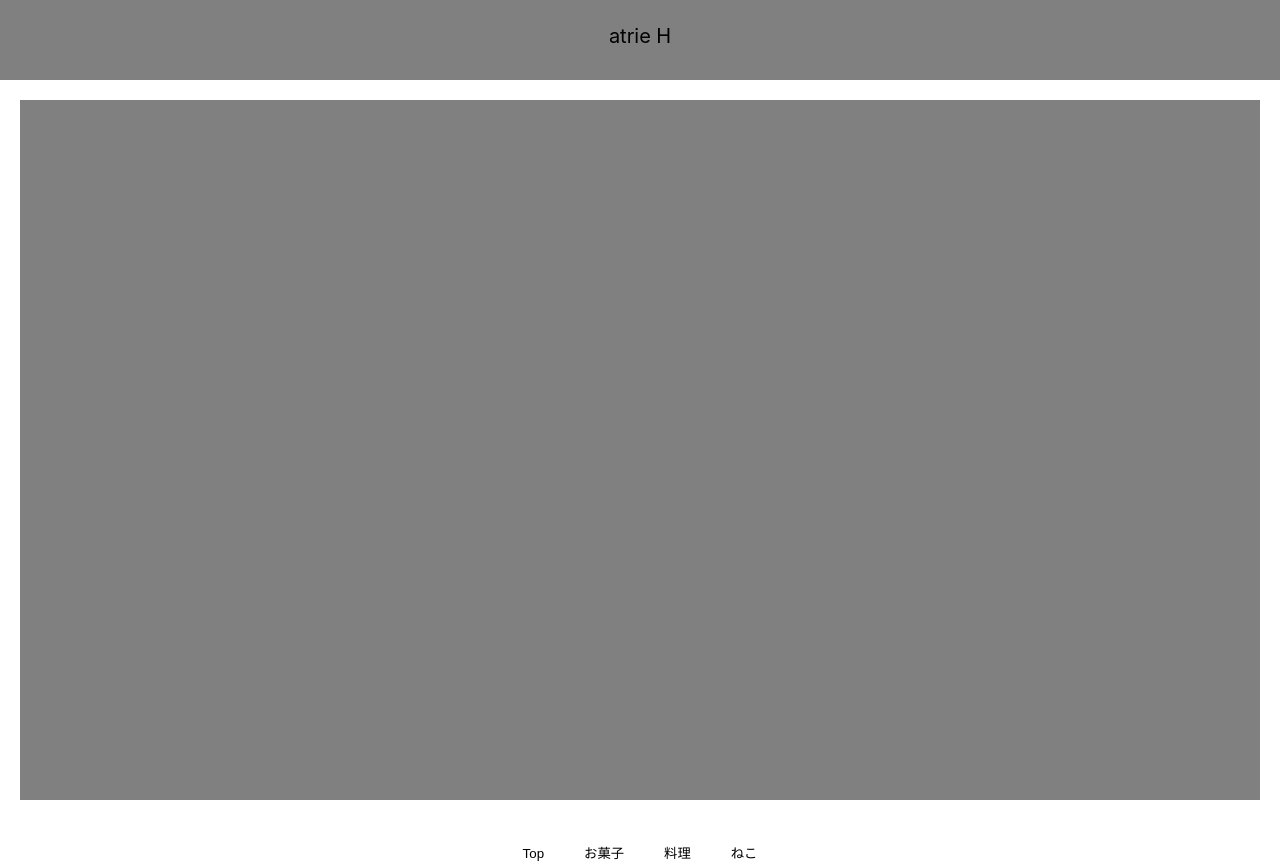
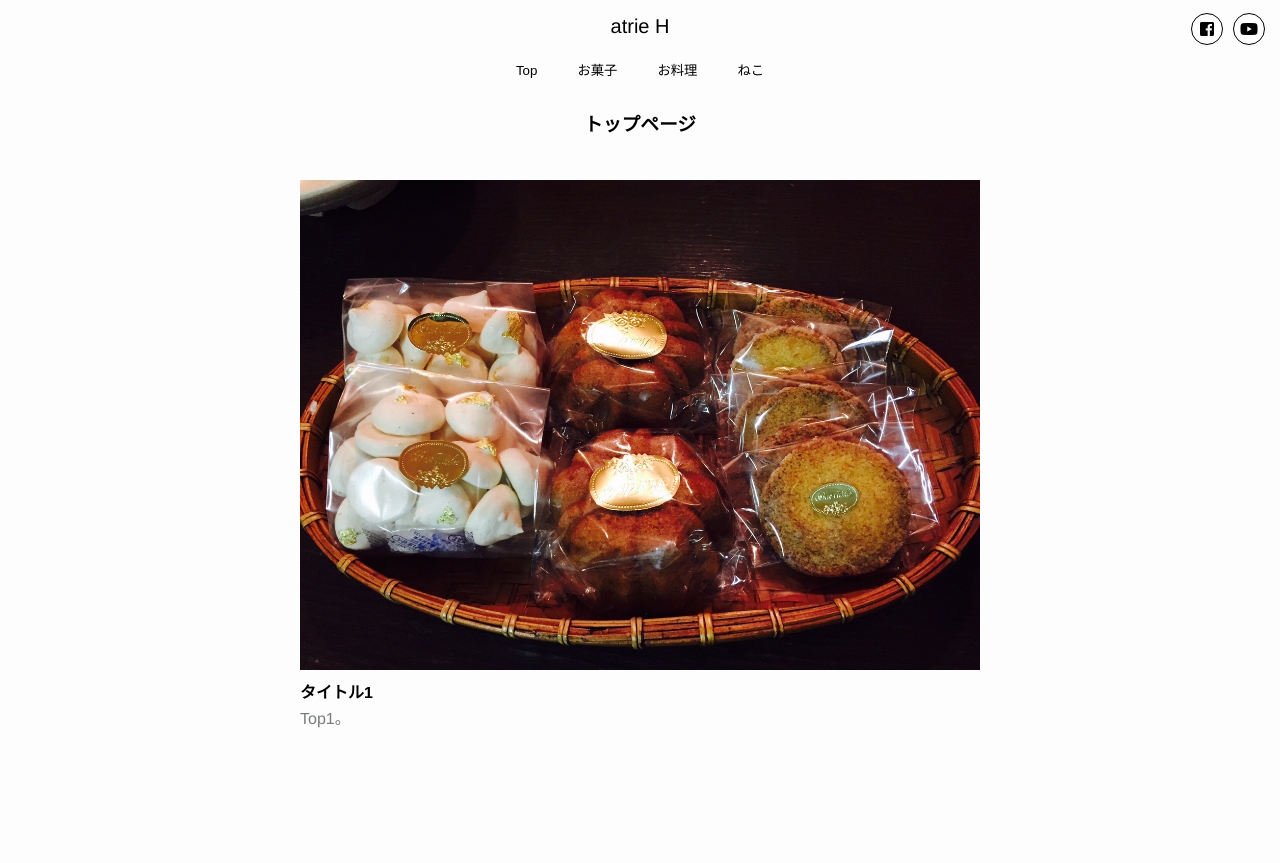
Before and after one commit to Yuichi617/mama_blog, a plain HTML site: page index.html in a window 1280 px wide. Shown: the top 863 px of the page. Drawn offline with Linux system fonts and the light colour scheme.

Commit message:
update:210131

```diff
--- a/css/style.css
+++ b/css/style.css
@@ -1,46 +1,114 @@
 body {
+    font-family: "Helvetica Neue",Arial,"Hiragino Kaku Gothic ProN","Hiragino Sans",Meiryo,sans-serif;
     display: flex;
     flex-direction: column;
     height: 100%;
+    background: #fcfdfc;
 }
 
 /* ヘッダー */
 header {
+    display: flex;
+    flex-direction: column;
     height: 80px;
-    background: gray;
     margin-bottom: 20px;
 }
 
-header h1 {
+.header_top {
+    display: flex;
+    justify-content: center;
+    margin-top: 10px;
+    margin-bottom: 10px;
+    position: relative;
+}
+
+.header_logo h1 {
     font-size: 20px;
     font-weight: normal;
-    text-align: center;
-    margin-top: 20px;
+}
+
+.header_social_icon {
+    position: absolute;
+    right: 10px;
+    top: 3px;
+    display: flex;
+    justify-content: center;
+}
+
+.social_icon {
+    padding: 0 5px;
+}
+
+.icon_badge {
+    width: 30px;
+    height: 30px;
+    background: #fff;
+    display: inline-block;
+    border: .5px solid black;
+    border-radius: 50%;
+    position: relative;
+    transition: background-color .3s ease-out;
+}
+
+.icon_badge .icon {
+    position: absolute;
+    top: 50%;
+    left: 50%;
+    transform:translate(-50%,-50%);
+    color: black;
+    line-height: 0;
+    line-height: 0;
+}
+
+.facebook_icon_badge:hover {
+    background: #3b5998;
+}
+
+.youtube_icon_badge:hover {
+    background: #f00;
+}
+
+.icon_badge:hover .icon {
+    color: #fff;
+}
+
+.category_nav {
+    display: flex;
+    justify-content: center;
+    /* background-color: #d0cfcd; */
+    padding: 5px 0;
+}
+
+.nav_item {
+    position: relative;
+    padding: 0 20px;
+}
+
+.nav_item::before {
+    position: absolute;
+    bottom: 0;
+    left: 0;
+    content: "";
+    margin: auto;
+    width: 100%;
+    height: 1px;
+    background: #000;
+    transform: scale(0, 1);
+    transition: transform .3s;
+    transform-origin: center top;
+}
+
+.nav_item:hover::before {
+    transform: scale(1, 1);
 }
 
 /* トップイメージ */
 
-.header_image_wrapper {
-    padding: 0 20px;
-    margin-bottom: 20px;
-}
-
-.header_image {
-    width: 100%;
-    height: 400px;
-    background: gray;
+main {
+    padding: 0 50px;
 }
 
 /* メイン */
-
-.category_nav {
-    display: flex;
-    justify-content: center;
-}
-
-.nav_item {
-    padding: 0 20px;
-}
 
 .content-inner {
     flex: 1;
@@ -49,41 +117,68 @@ header h1 {
 .content-container {
     display: none;
     flex-direction: column;
-    transform: translateY(-20px);
-    opacity: 0;
-    transition: display 0s, transform 0s, opacity 0s;
 }
 
 .content-container.show {
     display: flex;
-    transform: translateY(0px);
-    opacity: 1;
-    transition: display 0s, transform .3s ease, opacity .3s ease;
+    animation: have-show 1s ease .2s;
+}
+
+@keyframes have-show {
+    0%{display: none; opacity:0; transform: translateY(-30px);}
+    100%{display: flex; opacity:1; transform: translateY(0px);}
+}
+
+.content-container_title {
+    width: 100%;
+    text-align: center;
+    margin-top: 10px;
+    margin-bottom: 30px;
+}
+
+.content-container_main {
+    display: flex;
+    justify-content: center;
+    flex-wrap: wrap;
+    width: 100%;
 }
 
 .content {
-    width: 100%;
-    height: 500px;
-    /* background: gray; */
-    margin-bottom: 30px;
+    height: 370px;
+    width: 300px;
+    margin-bottom: 20px;
 }
 
 .content_image {
     margin: 10px;
-    height: 300px;
+    height: 200px;
+    width: 280px;
+    border-radius: 5px;
     background: red;
 }
 
+.content_image img {
+    height: 200px;
+    width: 280px;
+}
+
 .content_text {
-    height: 170px;
+    height: 150px;
     margin: 0 10px;
-    background: blue;
+}
+
+.content_text h1 {
+    color: #000;
+}
+
+.content_text p {
+    color: #787c7b;
 }
 
 /* フッター */
 footer {
     height: 150px;
-    background: gray;
+    background: #d0cfcd;
     display: flex;
     flex-direction: column;
 }
@@ -100,11 +195,14 @@ footer {
 
 /* トップイメージ */
 .header_image_wrapper {
+    padding: 0 40px;
     margin-bottom: 40px;
 }
 
 .header_image {
+    margin: 0 auto;
     height: 700px;
+    max-width: 1200px;
 }
 
 /* メイン */
@@ -112,15 +210,36 @@ main {
     padding: 0 50px;
 }
 
-.content-container {
+.content-container_main {
     flex-direction: row;
-    justify-content: flex-start;
+    justify-content: center;
     flex-wrap: wrap;
 }
 
 .content {
-    width: 50%;
-    height: 500px;
+    height: 700px;
+    width: 700px;
+    margin-bottom: 20px;
 }
 
+.content_image {
+    margin: 10px;
+    height: 490px;
+    width: 680px;
+    border-radius: 5px;
+    background: red;
 }
+
+.content_image img {
+    width: 100%;
+    height: 490px;
+    width: 680px;
+}
+
+.content_text {
+    height: 180px;
+    margin: 0 10px;
+}
+
+
+}
--- a/index.html
+++ b/index.html
@@ -8,101 +8,188 @@
     <meta name="keywords" content="">
     <link rel="stylesheet" href="css/reset.css">
     <link rel="stylesheet" href="css/style.css">
-    <link href="https://fonts.googleapis.com/icon?family=Material+Icons" rel="stylesheet">
     <link href="https://use.fontawesome.com/releases/v5.6.1/css/all.css" rel="stylesheet">
 </head>
 <body>
     <header>
+        <div class="header_top">
+            <div class="header_logo">
                 <h1>atrie H</h1>
-    </header>
-
-    <section class="header_image_wrapper">
-        <div class="header_image"></div>
-    </section>
-
-    <main>
+            </div>
+            <ul class="header_social_icon">
+                <li class="social_icon">
+                    <a href="#" class="facebook_icon_badge icon_badge">
+                        <span class="facebook_icon icon"><i class="fab fa-facebook-square"></i></span>
+                    </a>
+                </li>
+                <li class="social_icon">
+                    <a href="#" class="youtube_icon_badge icon_badge">
+                        <span class="youtube_icon icon"><i class="fab fa-youtube"></i></span>
+                    </a>
+                </li>
+            </div>
+        </div>
         <ul class="category_nav">
             <li class="nav_item" data-id="top"><button>Top</button></li>
             <li class="nav_item" data-id="sweet"><button>お菓子</button></li>
-            <li class="nav_item" data-id="culinary"><button>料理</button></li>
+            <li class="nav_item" data-id="culinary"><button>お料理</button></li>
             <li class="nav_item" data-id="cat"><button>ねこ</button></li>
         </ul>
+    </header>
+
+    <main>
 
         <section class="content-inner">
             <section class="content-container show" id="top">
+                <div class="content-container_title">
+                    <h1>トップページ</h1>
+                </div>
+                <div class="content-container_main">
+                    <section class="content content1">
+                        <div class="content_image">
+                            <a href="#"><img src="./img/IMG_5437.JPG"></a>
+                        </div>
+                        <div class="content_text">
+                            <h1>タイトル1</h1>
+                            <p>Top1。</p>
+                        </div>
+                    </section>
+                    <section class="content content2">
+                        <div class="content_image">
+                            <a href="#"><img src="./img/IMG_5436.JPG"></a>
+                        </div>
+                        <div class="content_text">
+                            <h1>タイトル2</h1>
+                            <p>Top2</p>
+                        </div>
+                    </section>
+                    <section class="content content3">
+                        <div class="content_image">
+                            <a href="#"><img src="./img/IMG_5426.JPG"></a>
+                        </div>
+                        <div class="content_text">
+                            <h1>タイトル3</h1>
+                            <p>Top3</p>
+                        </div>
+                    </section>
+                    <section class="content content3">
+                        <div class="content_image">
+                            <a href="#"><img src="./img/IMG_5425.JPG"></a>
+                        </div>
+                        <div class="content_text">
+                            <h1>タイトル4</h1>
+                            <p>Top4</p>
+                        </div>
+                    </section>
+                </div>
+            </section>
+
+            <section class="content-container" id="sweet">
+                <div class="content-container_title">
+                    <h1>sweet</h1>
+                </div>
+                <div class="content-container_main">
                     <section class="content content1">
                         <div class="content_image"></div>
-                    <div class="content_text">Top1</div>
+                        <div class="content_text">
+                            <h1>タイトル1</h1>
+                            <p>Top1</p>
+                        </div>
                     </section>
                     <section class="content content2">
                         <div class="content_image"></div>
-                    <div class="content_text">Top2</div>
+                        <div class="content_text">
+                            <h1>タイトル1</h1>
+                            <p>Top1</p>
+                        </div>
                     </section>
                     <section class="content content3">
                         <div class="content_image"></div>
-                    <div class="content_text">Top3</div>
+                        <div class="content_text">
+                            <h1>タイトル1</h1>
+                            <p>Top1</p>
+                        </div>
                     </section>
                     <section class="content content3">
                         <div class="content_image"></div>
-                    <div class="content_text">Top4</div>
+                        <div class="content_text">
+                            <h1>タイトル1</h1>
+                            <p>Top1</p>
+                        </div>
                     </section>
+                </div>
             </section>
 
-            <section class="content-container" id="sweet">
+            <section class="content-container" id="culinary">
+                <div class="content-container_title">
+                    <h1>culinary</h1>
+                </div>
+                <div class="content-container_main">
                     <section class="content content1">
                         <div class="content_image"></div>
-                    <div class="content_text">sweet1</div>
+                        <div class="content_text">
+                            <h1>タイトル1</h1>
+                            <p>Top1</p>
+                        </div>
                     </section>
                     <section class="content content2">
                         <div class="content_image"></div>
-                    <div class="content_text">sweet2</div>
+                        <div class="content_text">
+                            <h1>タイトル1</h1>
+                            <p>Top1</p>
+                        </div>
                     </section>
                     <section class="content content3">
                         <div class="content_image"></div>
-                    <div class="content_text">sweet3</div>
+                        <div class="content_text">
+                            <h1>タイトル1</h1>
+                            <p>Top1</p>
+                        </div>
                     </section>
                     <section class="content content3">
                         <div class="content_image"></div>
-                    <div class="content_text">sweet4</div>
+                        <div class="content_text">
+                            <h1>タイトル1</h1>
+                            <p>Top1</p>
+                        </div>
                     </section>
+                </div>
             </section>
 
-            <section class="content-container" id="culinary">
+            <section class="content-container" id="cat">
+                <div class="content-container_title">
+                    <h1>cat</h1>
+                </div>
+                <div class="content-container_main">
                     <section class="content content1">
                         <div class="content_image"></div>
-                    <div class="content_text">culinary1</div>
+                        <div class="content_text">
+                            <h1>タイトル1</h1>
+                            <p>Top1</p>
+                        </div>
                     </section>
                     <section class="content content2">
                         <div class="content_image"></div>
-                    <div class="content_text">culinary2</div>
+                        <div class="content_text">
+                            <h1>タイトル1</h1>
+                            <p>Top1</p>
+                        </div>
                     </section>
                     <section class="content content3">
                         <div class="content_image"></div>
-                    <div class="content_text">culinary3</div>
+                        <div class="content_text">
+                            <h1>タイトル1</h1>
+                            <p>Top1</p>
+                        </div>
                     </section>
                     <section class="content content3">
                         <div class="content_image"></div>
-                    <div class="content_text">culinary4</div>
+                        <div class="content_text">
+                            <h1>タイトル1</h1>
+                            <p>Top1</p>
+                        </div>
                     </section>
-            </section>
-
-            <section class="content-container" id="cat">
-                <section class="content content1">
-                    <div class="content_image"></div>
-                    <div class="content_text">cat1</div>
-                </section>
-                <section class="content content2">
-                    <div class="content_image"></div>
-                    <div class="content_text">cat2</div>
-                </section>
-                <section class="content content3">
-                    <div class="content_image"></div>
-                    <div class="content_text">cat3</div>
-                </section>
-                <section class="content content3">
-                    <div class="content_image"></div>
-                    <div class="content_text">cat4</div>
-                </section>
+                </div>
             </section>
         </section>
 
```
Also changed, not shown: color.txt (added), img/IMG_5425.JPG (added), img/IMG_5426.JPG (added), img/IMG_5436.JPG (added), img/IMG_5437.JPG (added). Lines whose indentation alone changed are shown as unchanged.
